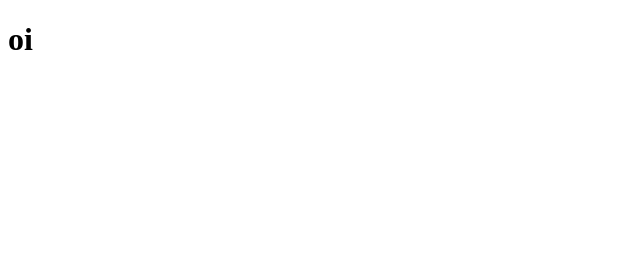
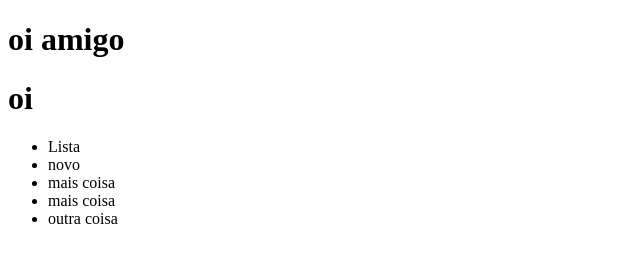
Before and after one commit to jvitorsb98/NovoRepo, a plain HTML site: page index.html in a window 1280 px wide. Shown: the whole page, without its empty margins (0-640 px from the left). Drawn offline with Linux system fonts and the light colour scheme.

Commit message:
acho que vai dar merda

```diff
--- a/index.html
+++ b/index.html
@@ -6,7 +6,19 @@
 </head>
 
 <body>
+    <div>
+        <h1> oi amigo</h1>
+    </div>
     <h1>oi</h1>
+    <ul>
+        <li>Lista</li>
+        <li>novo</li>
+        <li>mais coisa</li>
+        <li> mais coisa</li>
+        <li> outra coisa</li>
+
+    </ul>
+
 </body>
 
 
```
